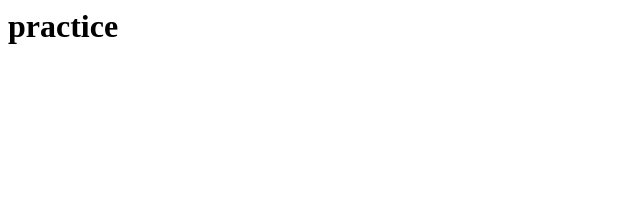
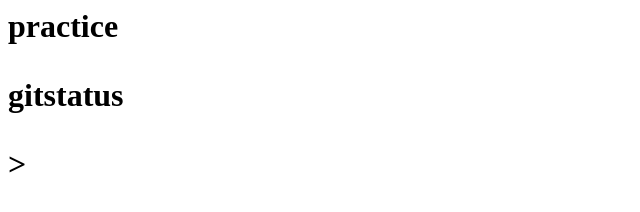
Before and after one commit to crimsonic-gizmo/git_tutorial, a plain HTML site: page index.html in a window 1280 px wide. Shown: the whole page, without its empty margins (0-640 px from the left). Drawn offline with Linux system fonts and the light colour scheme.

Commit message:
git status コマンドを追記

```diff
--- a/index.html
+++ b/index.html
@@ -1 +1,2 @@
 <h1>practice<h1>
+	<p>gitstatus</p>>
```
